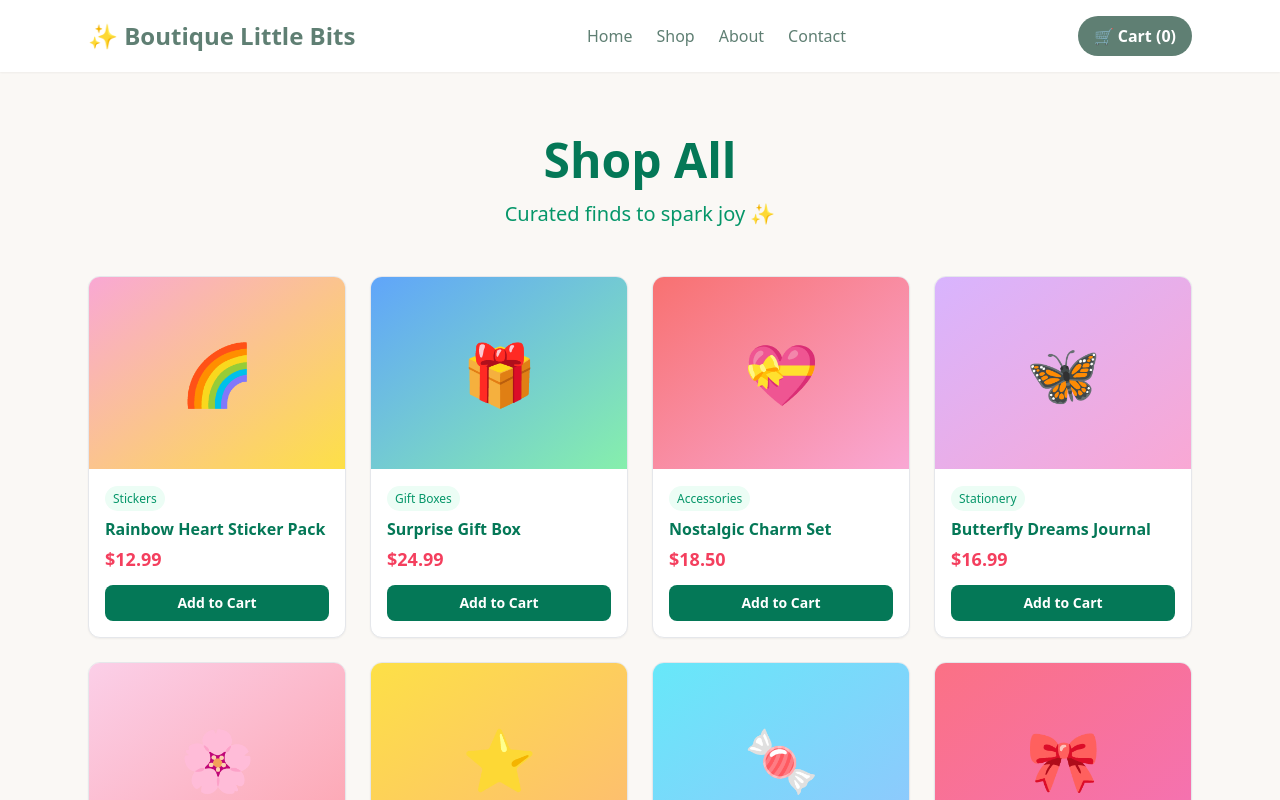
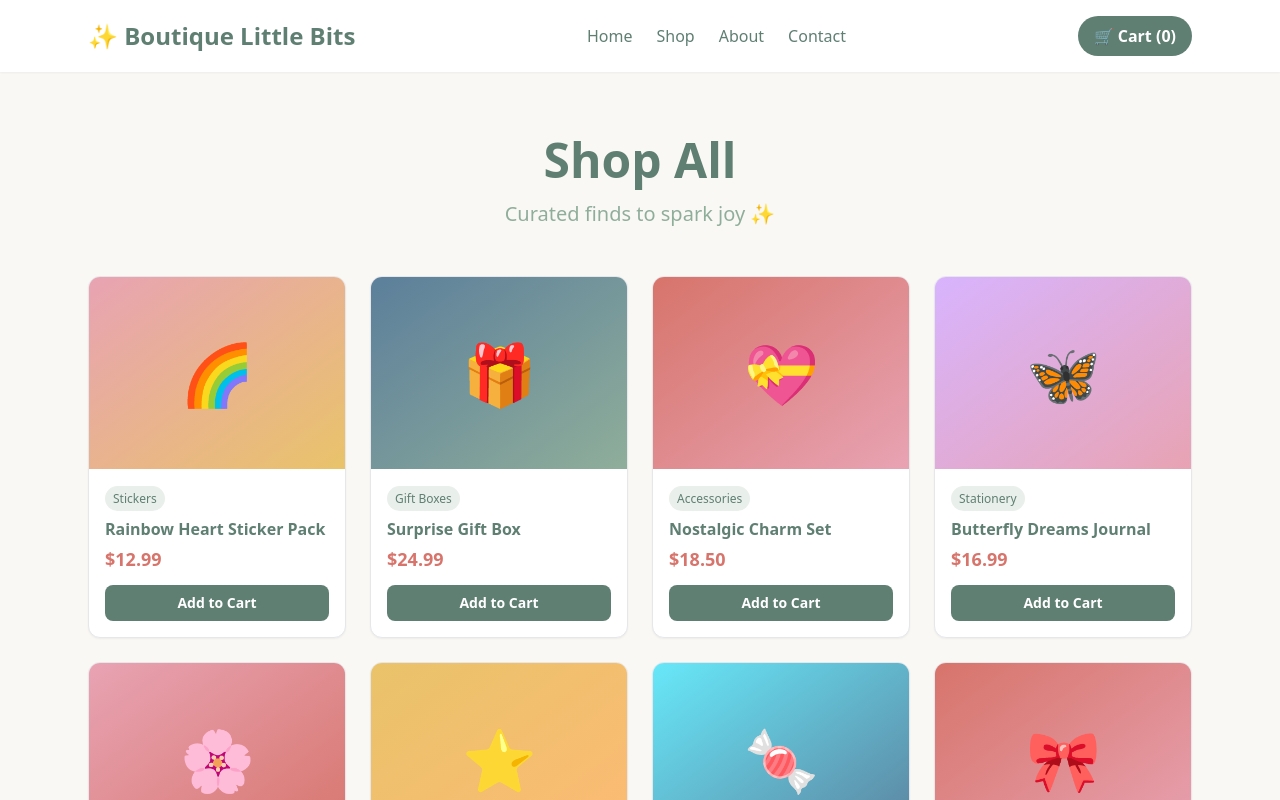
Before and after one commit to BoutiqueLittleBits-Admin/littlebits-hub, a Next.js app: page /shop in a window 1280 px wide. Shown: the top 800 px of the page. Built offline with nearby package versions, Linux system fonts and the light colour scheme.

Commit message:
Update page.js

```diff
--- a/app/shop/page.js
+++ b/app/shop/page.js
@@ -5,27 +5,27 @@ export default function ShopPage() {
   const { addToCart } = useCart();
 
   const products = [
-    { emoji: "🌈", name: "Rainbow Heart Sticker Pack", price: "12.99", color: "from-pink-300 to-yellow-300", category: "Stickers" },
-    { emoji: "🎁", name: "Surprise Gift Box", price: "24.99", color: "from-blue-400 to-green-300", category: "Gift Boxes" },
-    { emoji: "💝", name: "Nostalgic Charm Set", price: "18.50", color: "from-red-400 to-pink-300", category: "Accessories" },
-    { emoji: "🦋", name: "Butterfly Dreams Journal", price: "16.99", color: "from-purple-300 to-pink-300", category: "Stationery" },
-    { emoji: "🌸", name: "Cherry Blossom Washi Tape", price: "8.99", color: "from-pink-200 to-rose-300", category: "Stickers" },
-    { emoji: "⭐", name: "Starlight Earring Set", price: "22.00", color: "from-yellow-300 to-orange-300", category: "Accessories" },
-    { emoji: "🍬", name: "Candy Shop Mini Prints", price: "14.50", color: "from-cyan-300 to-blue-300", category: "Art" },
-    { emoji: "🎀", name: "Velvet Bow Hair Clips", price: "11.99", color: "from-rose-400 to-pink-400", category: "Accessories" },
-    { emoji: "🌻", name: "Sunflower Seed Paper Cards", price: "9.99", color: "from-yellow-400 to-amber-300", category: "Stationery" },
-    { emoji: "🧸", name: "Cozy Comfort Mystery Bag", price: "29.99", color: "from-amber-200 to-orange-200", category: "Gift Boxes" },
-    { emoji: "💫", name: "Wish Upon a Star Necklace", price: "19.99", color: "from-indigo-300 to-purple-300", category: "Accessories" },
-    { emoji: "🎨", name: "Watercolor Palette Pins", price: "13.50", color: "from-teal-300 to-emerald-300", category: "Accessories" },
+    { emoji: "🌈", name: "Rainbow Heart Sticker Pack", price: "12.99", color: "from-brand-blush to-brand-gold", category: "Stickers" },
+    { emoji: "🎁", name: "Surprise Gift Box", price: "24.99", color: "from-brand-slate to-brand-mint", category: "Gift Boxes" },
+    { emoji: "💝", name: "Nostalgic Charm Set", price: "18.50", color: "from-brand-coral to-brand-blush", category: "Accessories" },
+    { emoji: "🦋", name: "Butterfly Dreams Journal", price: "16.99", color: "from-purple-300 to-brand-blush", category: "Stationery" },
+    { emoji: "🌸", name: "Cherry Blossom Washi Tape", price: "8.99", color: "from-brand-blush to-brand-coral", category: "Stickers" },
+    { emoji: "⭐", name: "Starlight Earring Set", price: "22.00", color: "from-brand-gold to-orange-300", category: "Accessories" },
+    { emoji: "🍬", name: "Candy Shop Mini Prints", price: "14.50", color: "from-cyan-300 to-brand-slate", category: "Art" },
+    { emoji: "🎀", name: "Velvet Bow Hair Clips", price: "11.99", color: "from-brand-coral to-brand-blush", category: "Accessories" },
+    { emoji: "🌻", name: "Sunflower Seed Paper Cards", price: "9.99", color: "from-brand-gold to-amber-300", category: "Stationery" },
+    { emoji: "🧸", name: "Cozy Comfort Mystery Bag", price: "29.99", color: "from-amber-200 to-brand-gold", category: "Gift Boxes" },
+    { emoji: "💫", name: "Wish Upon a Star Necklace", price: "19.99", color: "from-indigo-300 to-brand-blush", category: "Accessories" },
+    { emoji: "🎨", name: "Watercolor Palette Pins", price: "13.50", color: "from-brand-mint to-brand-sage", category: "Accessories" },
   ];
 
   return (
     <div className="min-h-screen">
       <section className="max-w-6xl mx-auto py-16 px-6">
-        <h1 className="text-5xl font-bold text-emerald-700 mb-4 text-center">
+        <h1 className="text-5xl font-bold text-brand-sage mb-4 text-center">
           Shop All
         </h1>
-        <p className="text-xl text-emerald-600 mb-12 text-center">
+        <p className="text-xl text-brand-mint mb-12 text-center">
           Curated finds to spark joy ✨
         </p>
 
@@ -36,14 +36,14 @@ export default function ShopPage() {
                 {item.emoji}
               </div>
               <div className="p-4">
-                <span className="text-xs font-medium text-emerald-600 bg-emerald-50 px-2 py-1 rounded-full">
+                <span className="text-xs font-medium text-brand-sage bg-brand-mint/20 px-2 py-1 rounded-full">
                   {item.category}
                 </span>
-                <h3 className="text-md font-semibold text-emerald-700 mt-2 mb-1">{item.name}</h3>
-                <p className="text-lg font-bold text-rose-500 mb-3">${item.price}</p>
+                <h3 className="text-md font-semibold text-brand-sage mt-2 mb-1">{item.name}</h3>
+                <p className="text-lg font-bold text-brand-coral mb-3">${item.price}</p>
                 <button
                   onClick={() => addToCart(item)}
-                  className="w-full bg-emerald-700 text-white py-2 rounded-lg font-semibold hover:bg-rose-500 transition-colors text-sm"
+                  className="w-full bg-brand-sage text-white py-2 rounded-lg font-semibold hover:bg-brand-coral transition-colors text-sm"
                 >
                   Add to Cart
                 </button>
```
